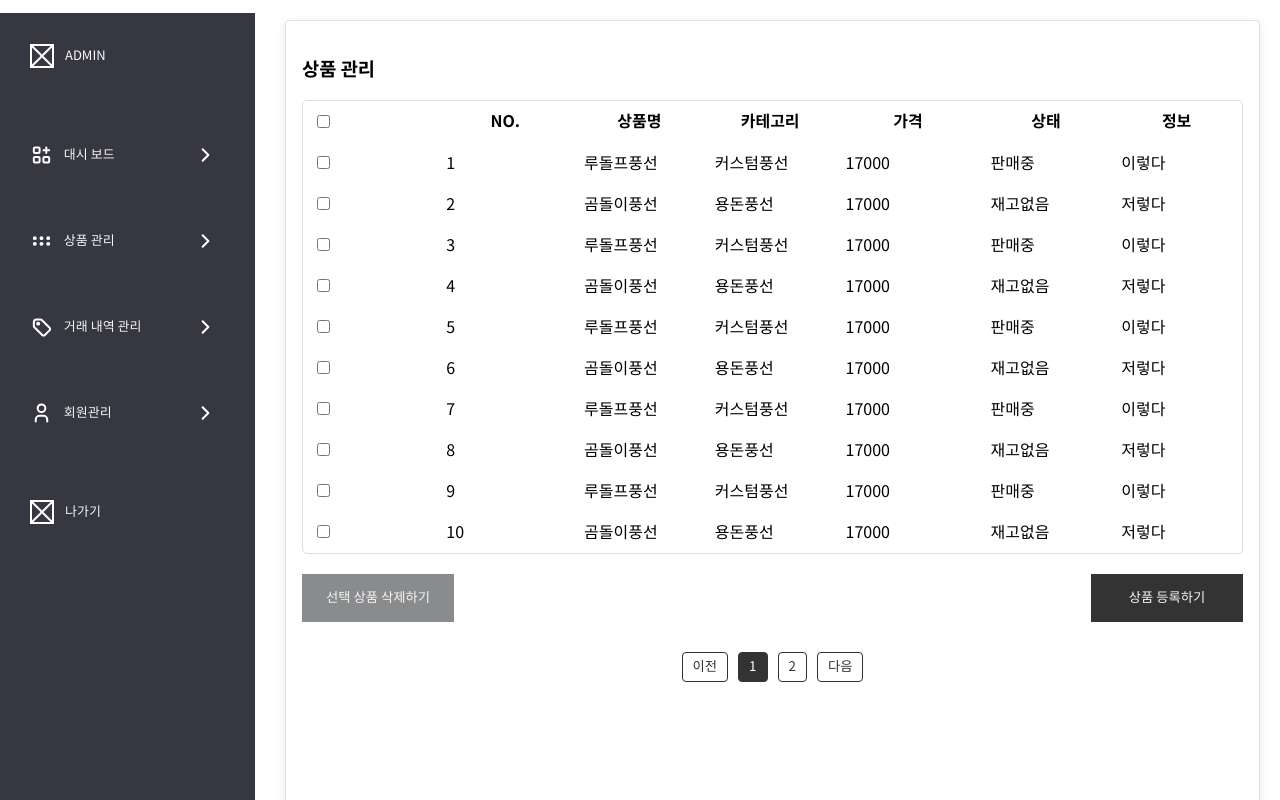
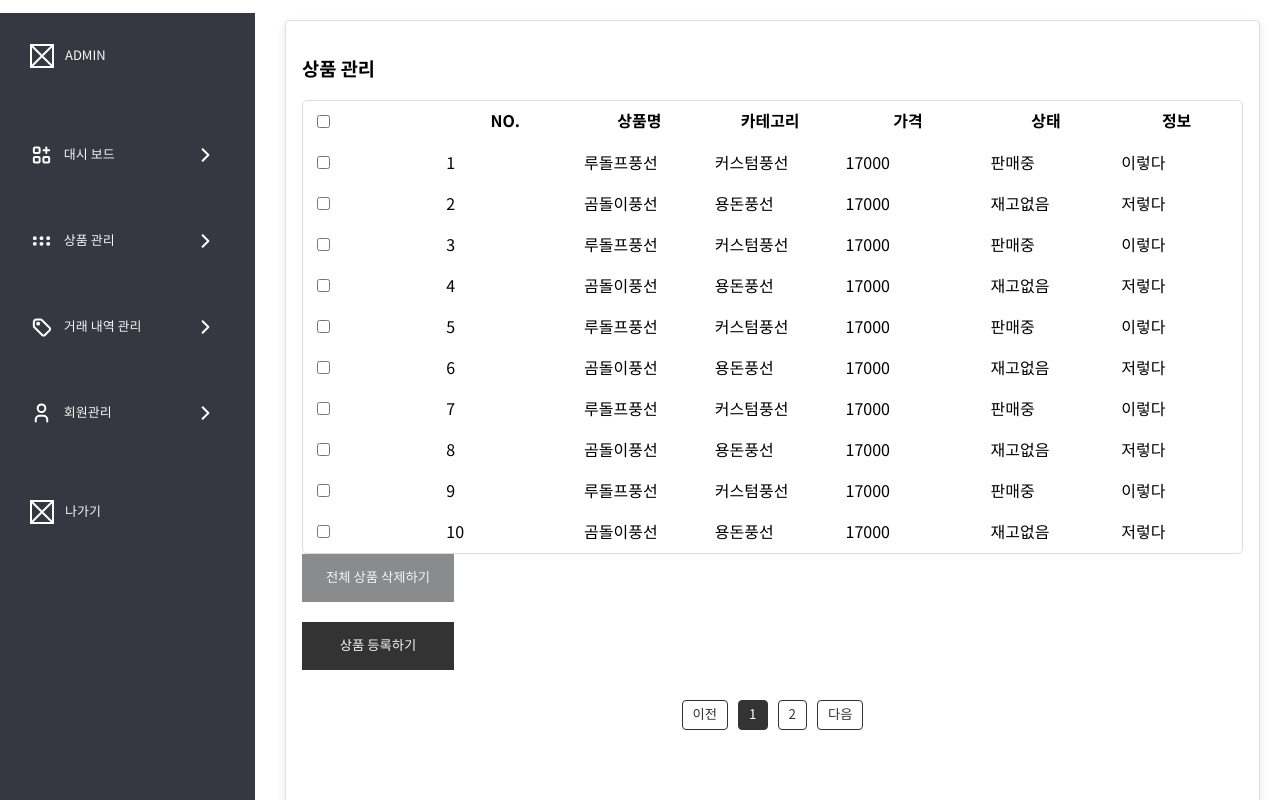
Before and after one commit to 9walnut/TheWave, a React (Create React App) app in the folder client/: page /admin/products in a window 1280 px wide. Shown: the top 800 px of the page. Built offline with nearby package versions, Linux system fonts and the light colour scheme.

Commit message:
✨ 삭제버튼기능추가, 일괄삭제 시도 중

```diff
--- a/client/src/components/adminPage/AdminButtonGrey.js
+++ b/client/src/components/adminPage/AdminButtonGrey.js
@@ -1,12 +1,18 @@
 import * as S from "./AdminButtonGreyStyle.js";
 
-function AdminButtonGrey(props) {
+function AdminButtonGrey({ onClick, children }) {
+  const handleClick = () => {
+    if (onClick) {
+      onClick();
+    }
+  };
+
   return (
-    <>
-      <div>
-        <S.AdminButtonGreyStyle>{props.children}</S.AdminButtonGreyStyle>
-      </div>
-    </>
+    <div>
+      <S.AdminButtonGreyStyle onClick={handleClick}>
+        {children}
+      </S.AdminButtonGreyStyle>
+    </div>
   );
 }
 
--- a/client/src/pages/adminPage/Products.js
+++ b/client/src/pages/adminPage/Products.js
@@ -164,23 +164,22 @@ function Products() {
     setCurrentPage(selectPage);
   }
   //---deleteProducts (진행중)
-  const [deleteProduct, setDeleteProduct] = useState(new Set());
-  function deleteProducts(item) {
-    const newCheckedLists = new Set(deleteProduct);
-    const checkedItem = currentItems.findIndex((i) => i === item);
-    if (newCheckedLists.has(checkedItem)) {
-      newCheckedLists.delete(checkedItem);
-    }
-  }
+  const [items, setItems] = useState(DUMMY);
+  console.log("바뀐 items 넘어오는거 확인", items);
+
   return (
     <>
       <Card>
         <h3>상품 관리</h3>
-        <DataTable keySet="productsTb_" headers={header} items={currentItems} />
+        <DataTable
+          keySet="productsTb_"
+          headers={header}
+          items={currentItems}
+          setItems={setItems}
+          setDelete="true"
+          btnMsg="전체 상품 삭제하기"
+        />
         <S.ButtonContainer>
-          <AdminButtonGrey onCliK={deleteProducts}>
-            선택 상품 삭제하기
-          </AdminButtonGrey>
           <Link to="/admin/products/add">
             <AdminButtonBlack>상품 등록하기</AdminButtonBlack>
           </Link>
--- a/client/src/pages/adminPage/Users.js
+++ b/client/src/pages/adminPage/Users.js
@@ -62,6 +62,10 @@ function Users() {
   function handlePageClick(selectPage) {
     setCurrentPage(selectPage);
   }
+
+  const [items, setItems] = useState(DUMMY);
+  console.log("바뀐 items 넘어오는거 확인", items);
+
   return (
     <>
       <Card>
@@ -69,8 +73,15 @@ function Users() {
         <ol>
           <li>✅상세조회 없음</li>
         </ol>
-        <DataTable keySet="usersTb_" headers={header} items={currentItems} />
-        <AdminButtonGrey>선택 회원 삭제하기</AdminButtonGrey>
+        <DataTable
+          keySet="usersTb_"
+          headers={header}
+          items={currentItems}
+          setItems={setItems}
+          setDelete="true"
+          btnMsg="회원 삭제하기"
+        />
+        {/* <AdminButtonGrey>선택 회원 삭제하기</AdminButtonGrey> */}
         <PageNation
           total={DUMMY.length}
           limit={oneOfPage}
--- a/client/src/shared/adminPage/components/DataTable.js
+++ b/client/src/shared/adminPage/components/DataTable.js
@@ -3,12 +3,14 @@ import React, { useState } from "react";
 // import "../components/DataTable.css";
 import * as S from "./DataTableStyle.js";
 import SelectBox from "./SelectBox.js";
+import AdminButtonGrey from "../../../components/adminPage/AdminButtonGrey.js";
 
-function DataTable({ keySet, headers, items }) {
+function DataTable({ keySet, headers, items, setItems, setDelete, btnMsg }) {
   if (!headers || !headers.length) {
     throw new Error("<DataTable /> headers is required.");
   }
   const [selectedLists, setSelectedLists] = useState(new Set());
+  const [selectedStatus, setSelectedStatus] = useState("");
 
   const onChecked = (item) => {
     const newSelectedLists = new Set(selectedLists);
@@ -18,6 +20,11 @@ function DataTable({ keySet, headers, items }) {
     } else {
       newSelectedLists.add(checkedItem);
     }
+
+    const selectedStatus =
+      Array.from(newSelectedLists).length > 0 ? "your_selected_value" : "";
+    setSelectedStatus(selectedStatus);
+
     setSelectedLists(newSelectedLists);
 
     const selectedContents = Array.from(newSelectedLists).map(
@@ -43,6 +50,19 @@ function DataTable({ keySet, headers, items }) {
     );
 
     console.log("selectedAllContents", selectedAllContents);
+  };
+
+  const deleteChecked = () => {
+    const selectedIndexes = Array.from(selectedLists);
+    const updatedItems = items.filter(
+      (_, index) => !selectedIndexes.includes(index)
+    );
+    const deletedItems = selectedIndexes.map((index) => items[index]);
+    setItems(updatedItems);
+
+    console.log("삭제 전 배열", items);
+    console.log("뭐가 삭제될거니", deletedItems);
+    console.log("삭제 후 배열", updatedItems);
   };
 
   const headerList = headers.map((header) => header.value);
@@ -77,13 +97,23 @@ function DataTable({ keySet, headers, items }) {
               </S.TableTd>
               {headerList.map((value, columnIndex) => (
                 <S.TableTd key={`${keySet}_${index}_${columnIndex}`}>
-                  {value === "deliveryStatus" ? <SelectBox /> : item[value]}
+                  {value === "deliveryStatus" ? (
+                    <SelectBox
+                      value={selectedStatus}
+                      onChange={(e) => setSelectedStatus(e.target.value)}
+                    />
+                  ) : (
+                    item[value]
+                  )}
                 </S.TableTd>
               ))}
             </S.TableTr>
           ))}
         </tbody>
       </S.Table>
+      {setDelete === "true" && (
+        <AdminButtonGrey onClick={deleteChecked}>{btnMsg}</AdminButtonGrey>
+      )}
     </>
   );
 }
--- a/client/src/shared/adminPage/components/SelectBox.js
+++ b/client/src/shared/adminPage/components/SelectBox.js
@@ -1,4 +1,6 @@
 import { useState, useEffect } from "react";
+
+//{ value, onChange } 를 받아서 셀렉트박스에서 사용해야하나....
 
 function SelectBox() {
   const [releaseStatus, setReleaseStatus] = useState("");
```
